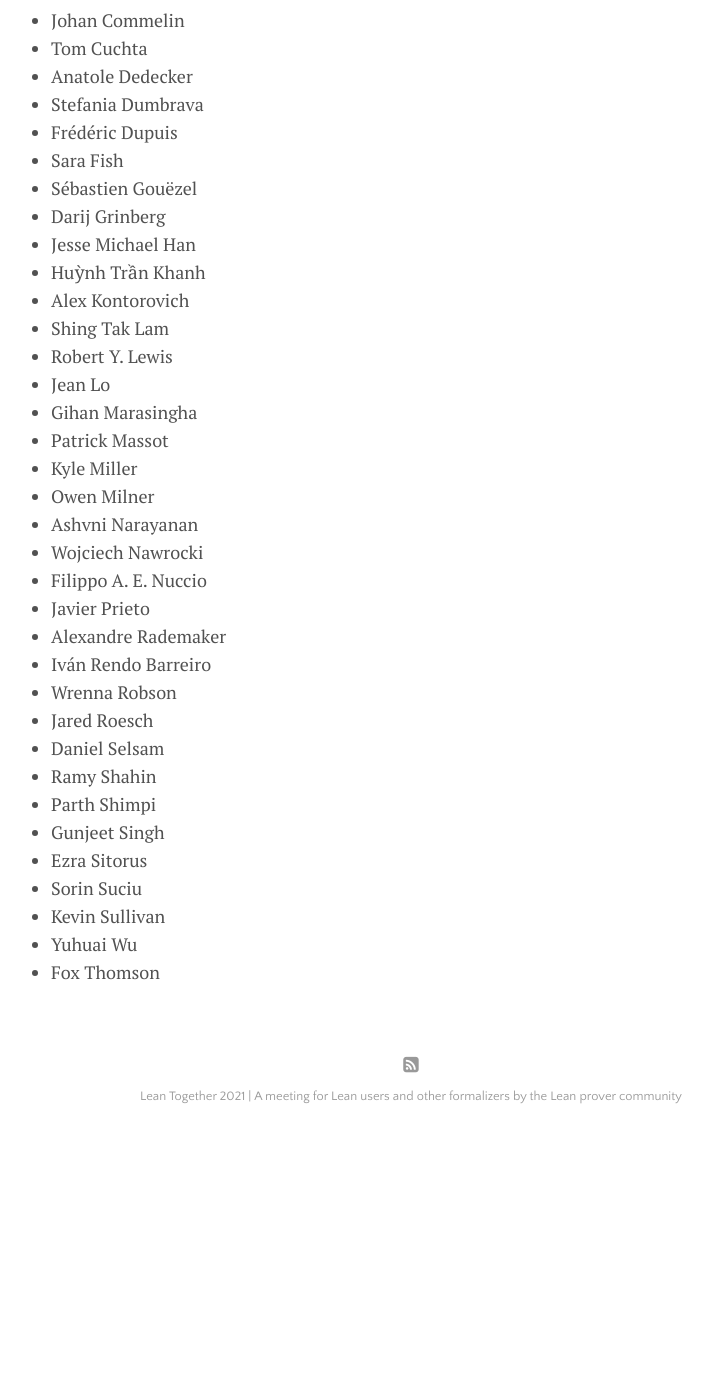
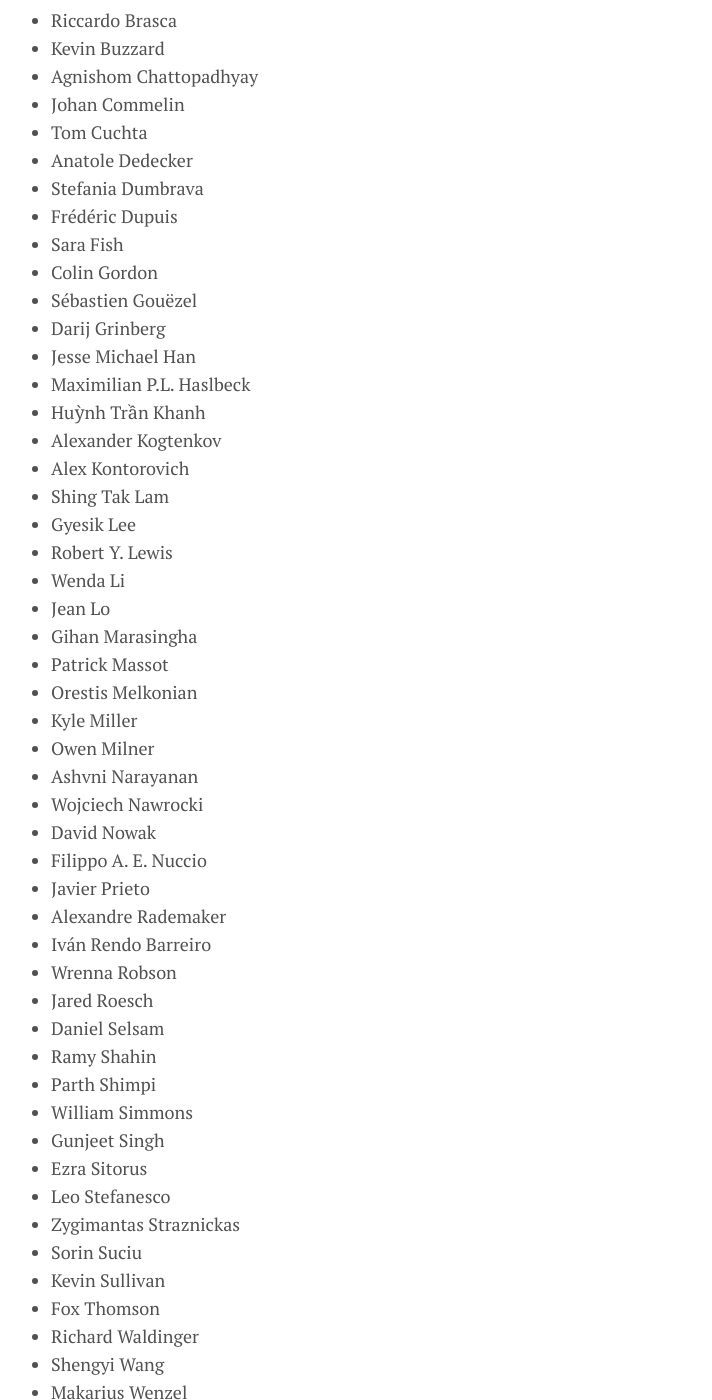
Before and after one commit to leanprover-community/lt2021, a Jekyll site: the page built from participants.md, in a window 1280 px wide and 1400 px high, scrolled down 511 px. Shown: the whole window, without its empty margins (229-941 px from the left). Built offline with Jekyll 4.4.1, drawn with Linux system fonts in a browser that asks for light colours; before the commit the page ends 1653 px from its top, so only the background shows below that; some of the changed text lies outside the part shown.

Commit message:
new participants

```diff
--- a/participants.md
+++ b/participants.md
@@ -15,29 +15,39 @@ Registration is not required, but will let us keep you updated with the Zoom lin
 * Aniruddh Agarwal
 * James Arthur
 * Jeremy Avigad
+* Kimaya Bedarkar
 * Alexander Best
+* Helmut Brandl
 * Riccardo Brasca
 * Kevin Buzzard
+* Agnishom Chattopadhyay
 * Johan Commelin
 * Tom Cuchta
 * Anatole Dedecker
 * Stefania Dumbrava
 * Frédéric Dupuis
 * Sara Fish
+* Colin Gordon
 * Sébastien Gouëzel
 * Darij Grinberg
 * Jesse Michael Han
+* Maximilian P.L. Haslbeck
 * Huỳnh Trần Khanh
+* Alexander Kogtenkov
 * Alex Kontorovich
 * Shing Tak Lam
+* Gyesik Lee
 * Robert Y. Lewis
+* Wenda Li
 * Jean Lo
 * Gihan Marasingha
 * Patrick Massot
+* Orestis Melkonian
 * Kyle Miller
 * Owen Milner
 * Ashvni Narayanan
 * Wojciech Nawrocki
+* David Nowak
 * Filippo A. E. Nuccio
 * Javier Prieto
 * Alexandre Rademaker
@@ -47,9 +57,16 @@ Registration is not required, but will let us keep you updated with the Zoom lin
 * Daniel Selsam
 * Ramy Shahin
 * Parth Shimpi
+* William Simmons
 * Gunjeet Singh
 * Ezra Sitorus
+* Leo Stefanesco
+* Zygimantas Straznickas
 * Sorin Suciu
 * Kevin Sullivan
+* Fox Thomson
+* Richard Waldinger
+* Shengyi Wang
+* Makarius Wenzel
 * Yuhuai Wu
-* Fox Thomson
+* Shekh Mohammed Zahid
```
